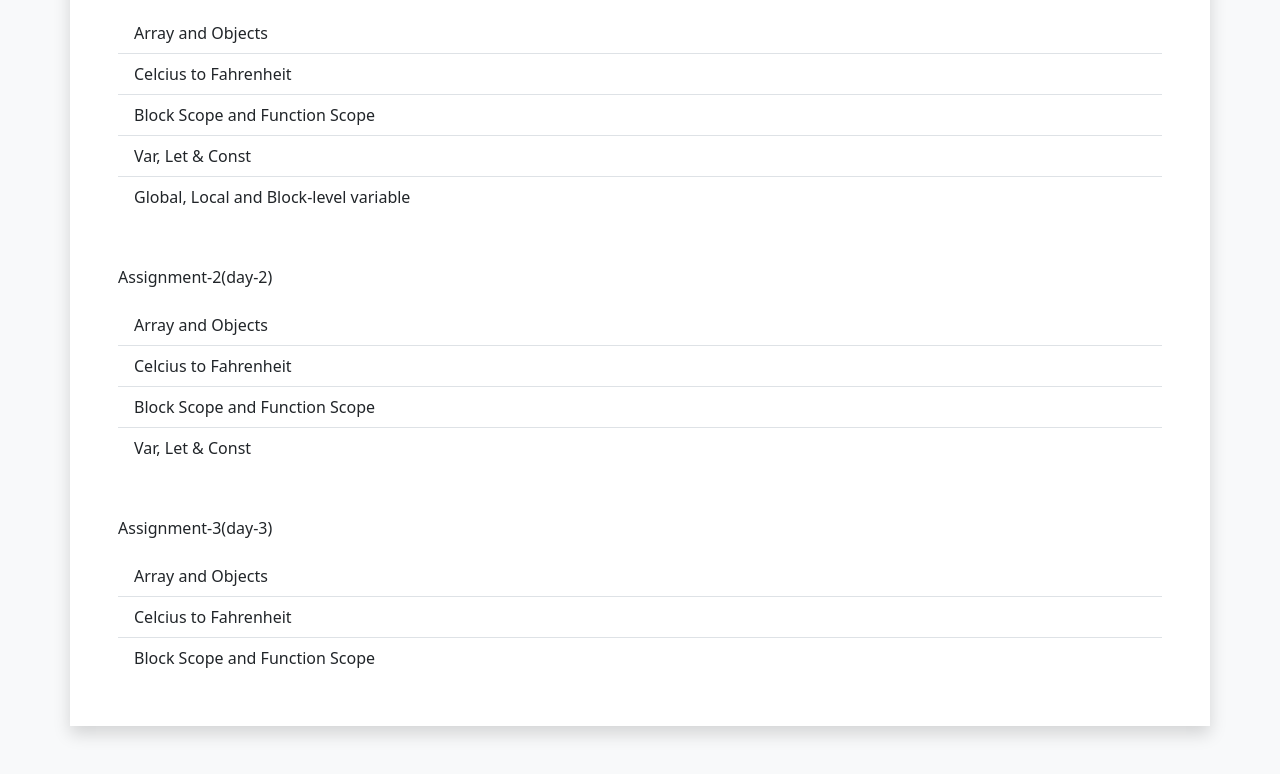
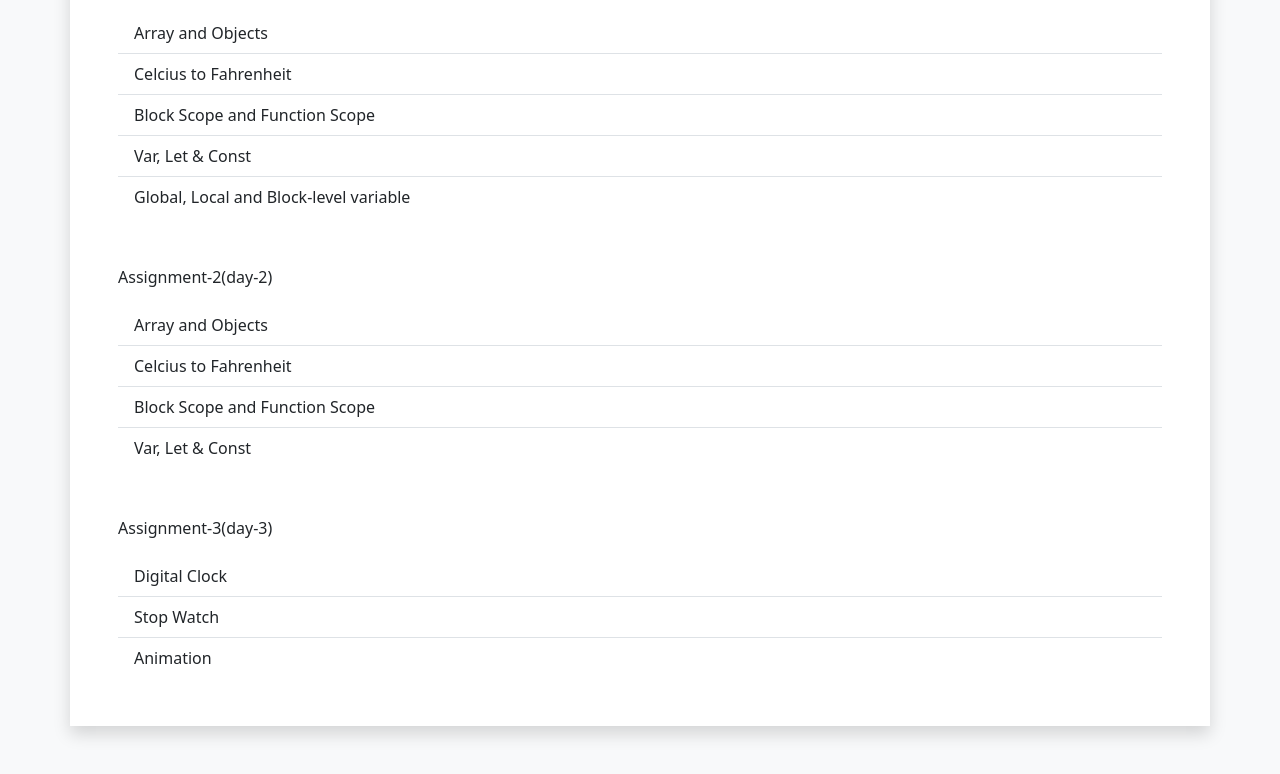
Before and after one commit to krishadhakal/JS-Assignment, a plain HTML site: page JAVASCRIPT/index.html in a window 1280 px wide. Shown: the part 185-959 px from the top of the page. Drawn offline with nearby package versions, Linux system fonts and the light colour scheme.

Commit message:
WDT24-135: js second commit

```diff
--- a/JAVASCRIPT/index.html
+++ b/JAVASCRIPT/index.html
@@ -27,9 +27,9 @@
         </ul>
         <ul class="list-group list-group-flush">
             <p class="pt-5">Assignment-3(day-3)</p>
-            <li class="list-group-item"><a href="DAY-3/DigitalClock/index.html" class="text-decoration-none text-dark">Array and Objects</a></li>
-            <li class="list-group-item"><a href="DAY-3/StopWatch/index.html" class="text-decoration-none text-dark">Celcius to Fahrenheit</a></li>
-            <li class="list-group-item"><a href="DAY-3/Animation/index.html" class="text-decoration-none text-dark">Block Scope and Function Scope</a></li>
+            <li class="list-group-item"><a href="DAY-3/DigitalClock/index.html" class="text-decoration-none text-dark">Digital Clock</a></li>
+            <li class="list-group-item"><a href="DAY-3/StopWatch/index.html" class="text-decoration-none text-dark">Stop Watch</a></li>
+            <li class="list-group-item"><a href="DAY-3/Animation/index.html" class="text-decoration-none text-dark">Animation</a></li>
         </ul>
     </div>
 </body>
```
